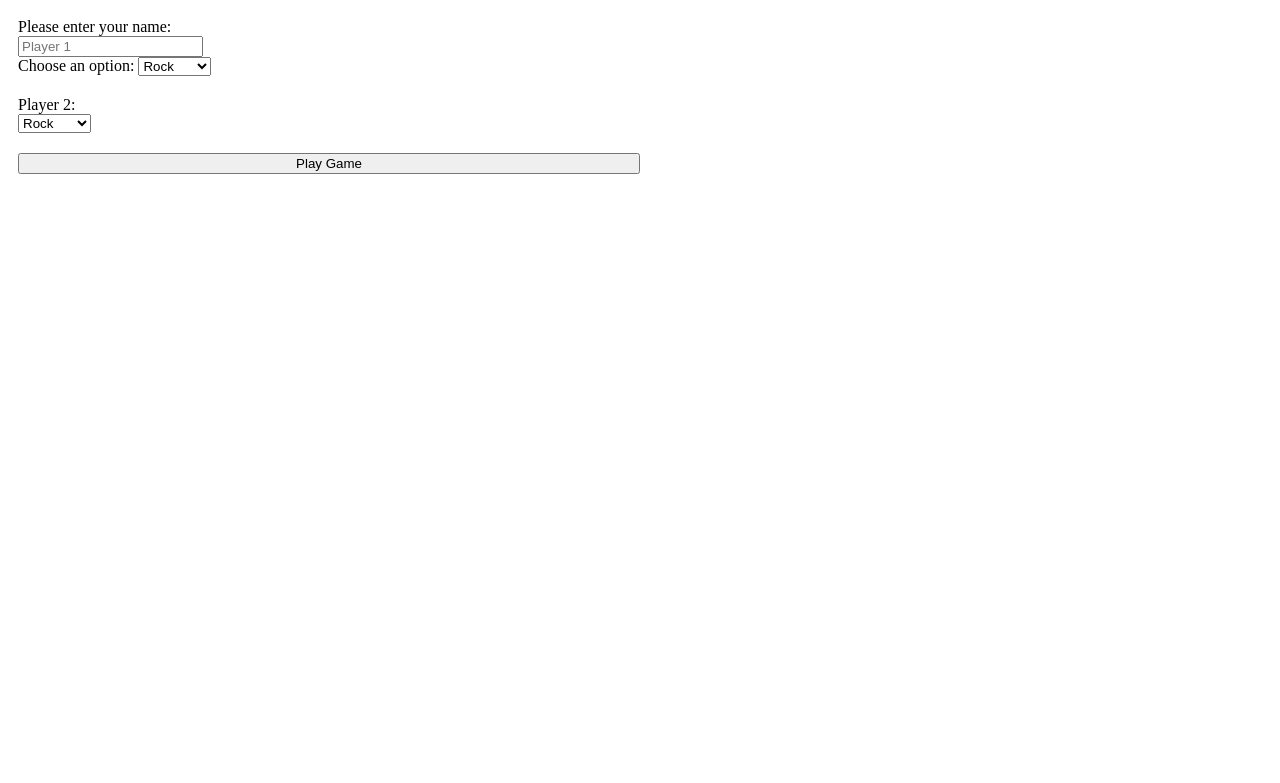
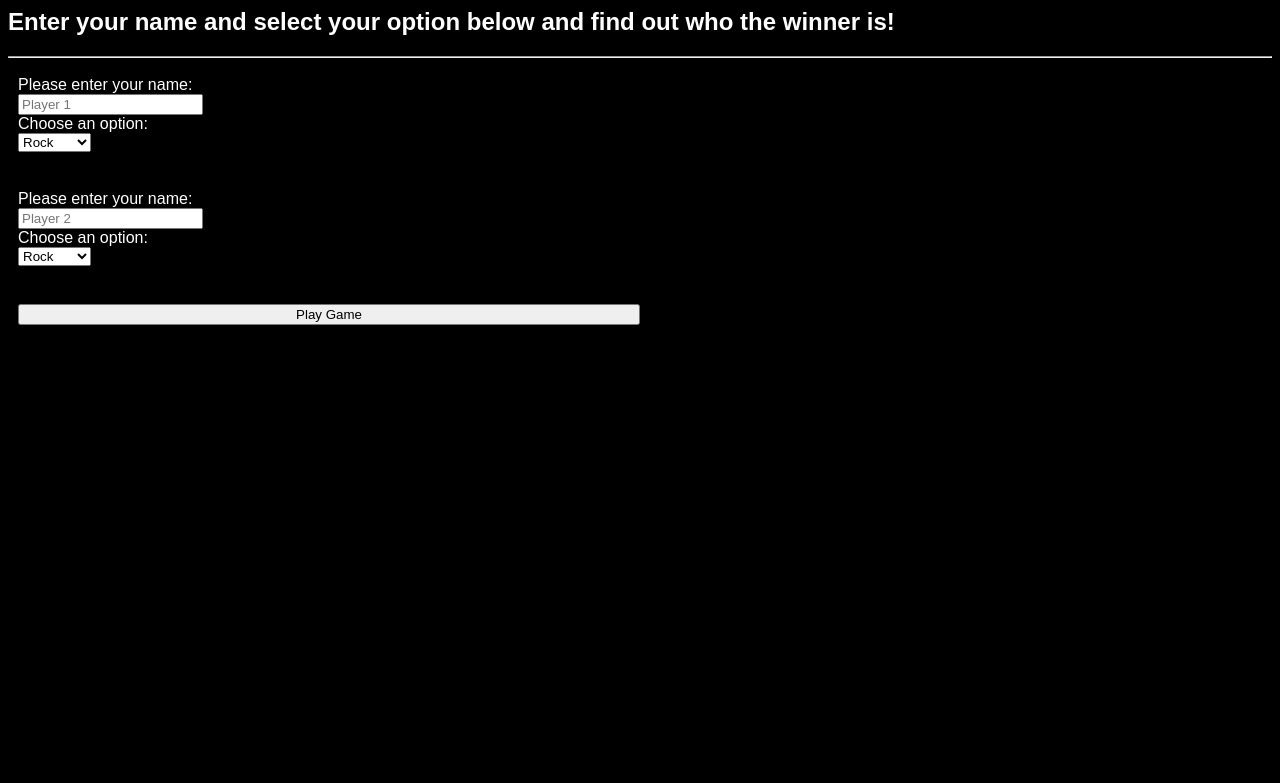
Before and after one commit to Guilhermelsnunes/game_rock_paper_scissors, a Flask app: page /play in a window 1280 px wide. Shown: the top 783 px of the page. Run offline with Flask 2, Linux system fonts and the light colour scheme.

Commit message:
revised version

```diff
--- a/controllers/controller.py
+++ b/controllers/controller.py
@@ -17,7 +17,7 @@ def play():
 @app.route('/evaluate', methods=['POST'])
 def evaluate():
     player_1 = Player( request.form['name_1'], request.form['player_1'] )
-    player_2 = Player( "Player 2", request.form['player_2'] )
+    player_2 = Player( request.form['name_2'], request.form['player_2'] )
     #name = "Computer", choice = random.choice(["rock", "scissors", "paper"])
 
     winner, loser = Game.Evaluate(player_1, player_2)
--- a/models/player_list.py
+++ /dev/null
@@ -1,6 +0,0 @@
-# from models.player import Player
-
-# player_1 = Player("Peter", input("Rock, Paper or Scissors?:"))
-# player_2 = Player("James", input("Rock, Paper or Scissors?:"))
-
-# choice = ["rock", "paper", "scissors"]
--- /dev/null
+++ b/static/stylesheets/style.css
@@ -0,0 +1,14 @@
+body {
+    font-family: Arial, Helvetica, sans-serif;
+    background-color: black;
+    color: white;
+    }
+
+head {
+    background-color: white;
+    color: tomato;
+}
+
+div {
+    padding: 10px;
+}
--- a/templates/play.html
+++ b/templates/play.html
@@ -1,42 +1,49 @@
 <html>
+<head>
     <style>
-    div {
-        padding: 10px;
-    }
 
         #btnSubmit{
             width:50%;
         }
 
     </style>
-<head>
     <title>
         "Rock Paper Scissors Game"
     </title>
+    <link href="/stylesheets/style.css" rel="stylesheet" type="text/css">
+
 </head>
 
+<body>
+    <h2>
+        Enter your name and select your option below and find out who the winner is!
+    </h2>
+</body>
+<hr>
 <body>
         <form action="/evaluate" method="post">
         <div>
             <label for="name_1">Please enter your name:</label><br />
             <input type="text" name="name_1" id="name_1" placeholder="Player 1"></input><br/>
-            <label for="player_1">Choose an option:</label>
+            <label for="player_1">Choose an option:</label><br>
             <select name="player_1" id="player_1">
                 <option value="rock">Rock</option>
                 <option value="scissors">Scissors</option>
                 <option value="paper">Paper</option>
             </select>
         </div>
-
+            <br>
         <div>
-            <label for="player_2">Player 2:</label><br/>
+            <label for="name_2">Please enter your name:</label><br />
+            <input type="text" name="name_2" id="name_2" placeholder="Player 2"></input><br/>
+            <label for="player_2">Choose an option:</label><br>
             <select name="player_2" id="player_2">
                 <option value="rock">Rock</option>
                 <option value="scissors">Scissors</option>
                 <option value="paper">Paper</option>
             </select>
         </div>
-
+            <br>
         <div>
             <input id="btnSubmit" type="submit" value="Play Game">
         </div>
```
Also changed, not shown: templates/base.html (+26 -2 lines), templates/result.html (+19 -9 lines). Lines whose indentation alone changed are shown as unchanged.
